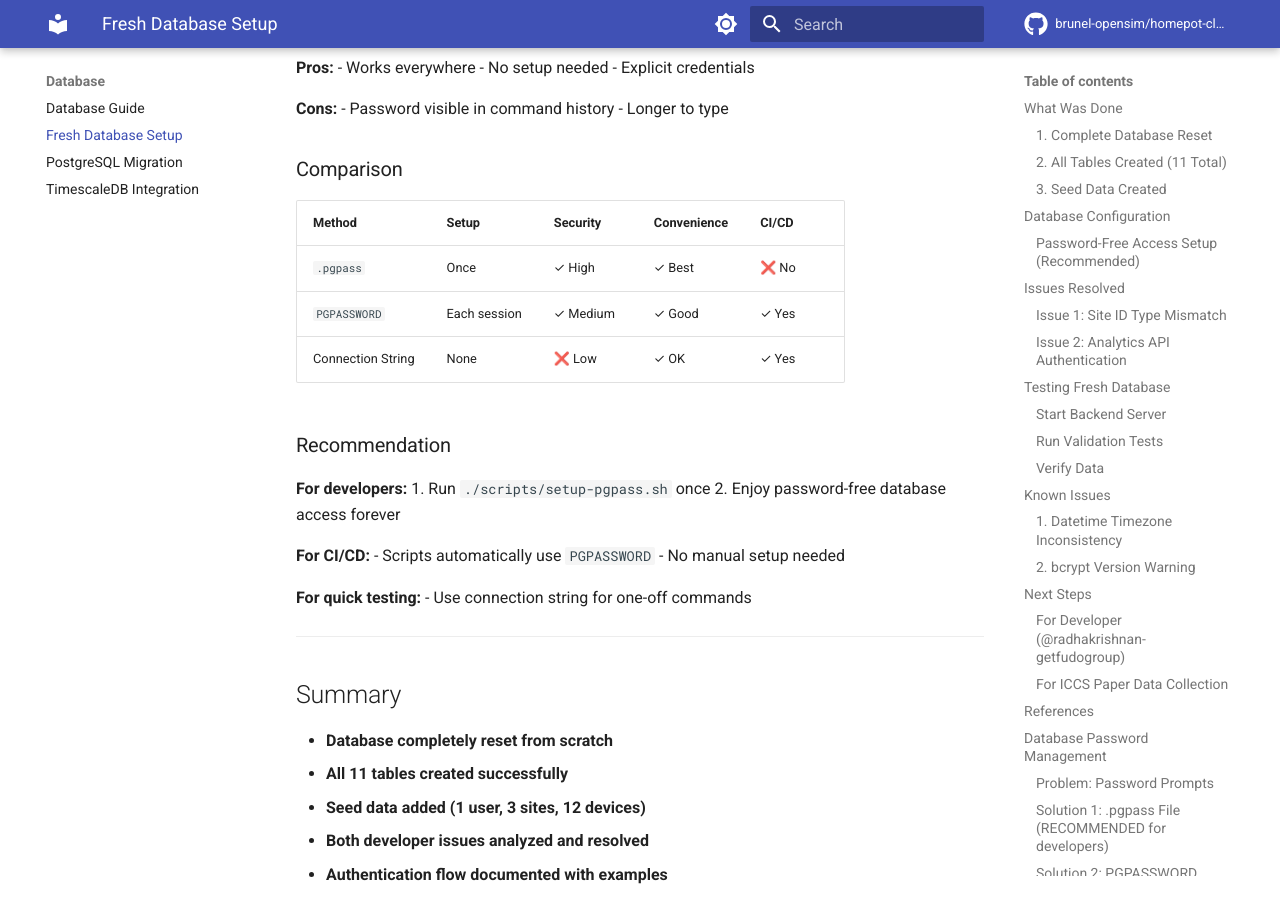
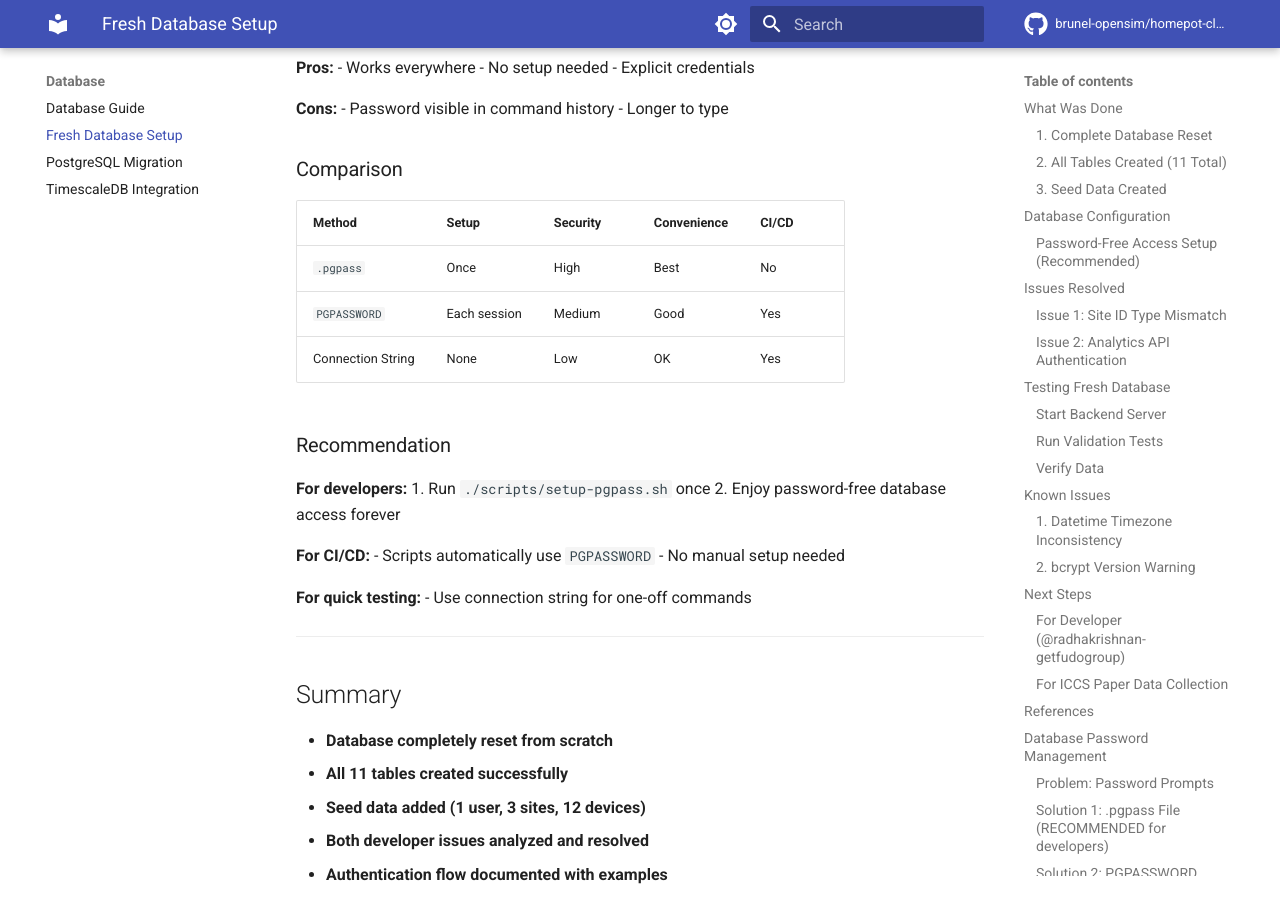
Before and after one commit to brunel-opensim/homepot-client, an MkDocs documentation site: the page built from docs/fresh-database-setup.md, in a window 1280 px wide and 900 px high, scrolled down 8105 px. Built offline with MkDocs 1.6.1 and Material for MkDocs 9.7.7, drawn with Linux system fonts in a browser that asks for light colours; comment, search, counter and statistics services are not loaded; the version menu is left out; some of the changed text lies outside the part shown.

````diff
--- a/docs/fresh-database-setup.md
+++ b/docs/fresh-database-setup.md
@@ -332,7 +332,7 @@ This interrupts scripts and requires manual input. Here are three solutions:
 
 **After setup:**
 ```bash
-# No password prompt! ✓
+# No password prompt!
 psql -h localhost -U homepot_user -d homepot_db
 ./scripts/query-db.sh count
 ./scripts/init-postgresql.sh
@@ -389,9 +389,9 @@ psql "postgresql://homepot_user:homepot_dev_password@localhost:5432/homepot_db"
 
 | Method | Setup | Security | Convenience | CI/CD |
 |--------|-------|----------|-------------|-------|
-| `.pgpass` | Once | ✓ High | ✓ Best | ❌ No |
-| `PGPASSWORD` | Each session | ✓ Medium | ✓ Good | ✓ Yes |
-| Connection String | None | ❌ Low | ✓ OK | ✓ Yes |
+| `.pgpass` | Once | High | Best | No |
+| `PGPASSWORD` | Each session | Medium | Good | Yes |
+| Connection String | None | Low | OK | Yes |
 
 ### Recommendation
 
````
Also changed, not shown: README.md (+2 -2 lines), scripts/README.md (+1 -1 lines), 4 other files.
